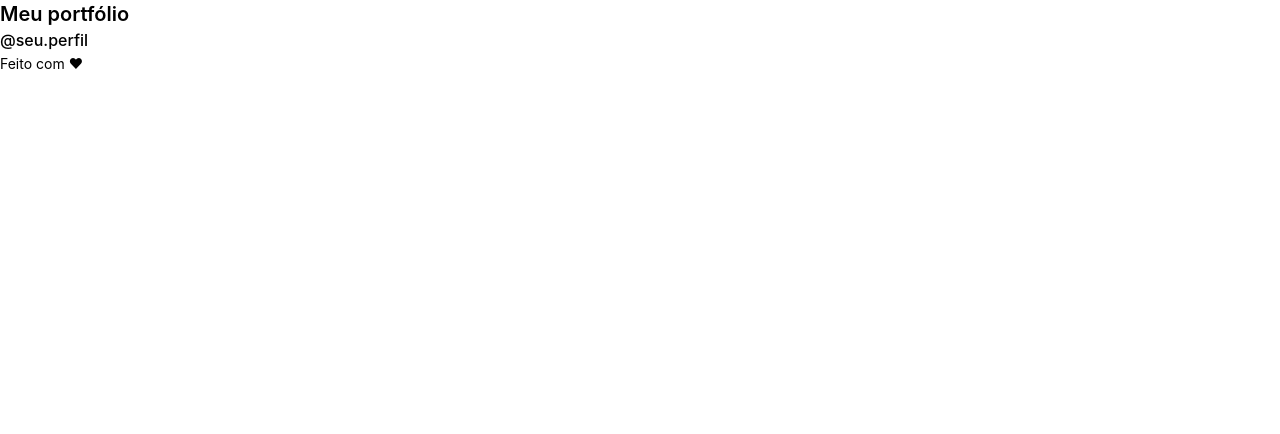
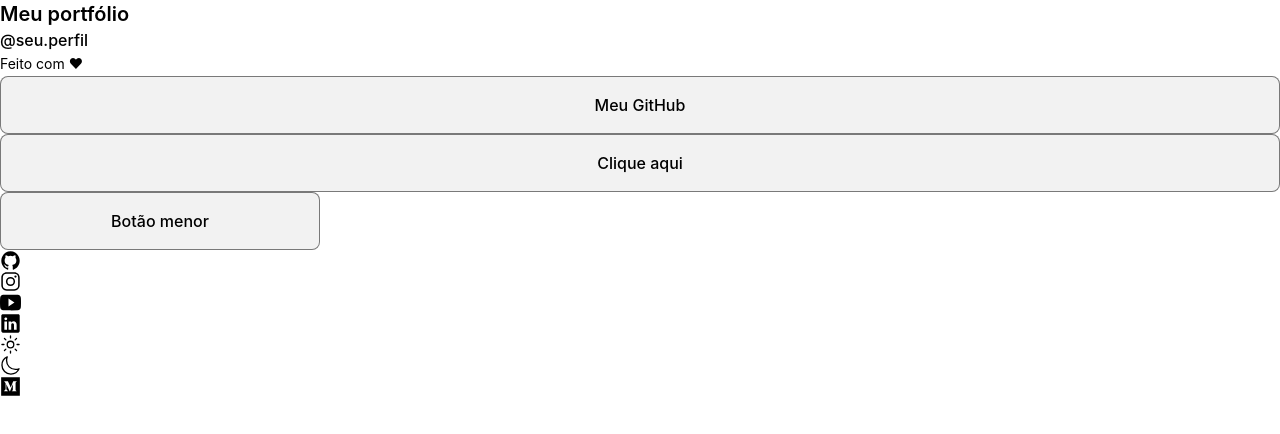
Before and after one commit to EduardoVitorInocencio/dev-links, a React (Vite) app: page / in a window 1280 px wide. Shown: the top 434 px of the page. Built offline with nearby package versions, Linux system fonts and the light colour scheme.

Commit message:
feat(Icon.jsx): create Icon component

```diff
--- a/src/App.tsx
+++ b/src/App.tsx
@@ -1,5 +1,6 @@
 import Text from './components/ui/Text';
 import Button from './components/ui/Button';
+import { Icon } from './components/ui/Icon';
 
 export default function App() {
   return (
@@ -16,6 +17,29 @@ export default function App() {
       Feito com ♥
     </Text>
 
+    {/* // Navigation */}
+    <Button href="https://github.com" target="_blank">
+      Meu GitHub
+    </Button>
+
+    {/* // Action */}
+    <Button onClick={() => alert("Clicou!")}>
+      Clique aqui
+    </Button>
+
+    {/* // Custom styling */}
+    <Button className="max-w-xs">
+      Botão menor
+    </Button>
+
+    <Icon name="github" size={21} />
+    <Icon name="instagram" size={21} />
+    <Icon name="youtube" size={21} />
+    <Icon name="linkedin" size={21} />
+    <Icon name="sun" size={21} />
+    <Icon name="moon" size={21} />
+    <Icon name="medium" size={21} />
+
     </div>
   )
 }
--- a/src/components/ui/Button.tsx
+++ b/src/components/ui/Button.tsx
@@ -16,7 +16,7 @@ const baseStyles = [
   "transition-colors duration-200 hover:border-[var(--text)] hover:bg-[var(--surface-hover)]",
 ].join(" ");
 
-export function Button({
+export default function Button({
   children,
   href,
   target = "_self",
--- a/src/components/ui/Icon.tsx
+++ b/src/components/ui/Icon.tsx
@@ -0,0 +1,53 @@
+import {
+  IoLogoGithub,
+  IoLogoInstagram,
+  IoLogoMedium,
+  IoLogoYoutube,
+  IoLogoLinkedin,
+  IoSunnyOutline,
+  IoMoonOutline,
+} from "react-icons/io5";
+
+import type { IconType } from "react-icons";
+
+export type IconName =
+  | "github"
+  | "instagram"
+  | "medium"
+  | "youtube"
+  | "linkedin"
+  | "sun"
+  | "moon";
+
+type IconProps = {
+  name: IconName;
+  size?: number;
+  className?: string;
+};
+
+// This component renders an icon based on the provided name prop. It uses the react-icons library to render the appropriate icon component.
+const registry: Record<IconName, IconType> = {
+  github: IoLogoGithub,
+  instagram: IoLogoInstagram,
+  youtube: IoLogoYoutube,
+  linkedin: IoLogoLinkedin,
+  sun: IoSunnyOutline,
+  moon: IoMoonOutline,
+  medium: IoLogoMedium,
+};
+
+export function Icon({
+  name,
+  size = 21,
+  className = "",
+}: IconProps) {
+  const Component = registry[name];
+
+  return (
+    <Component
+      size={size}
+      className={className}
+      aria-hidden="true"
+    />
+  );
+}
```
